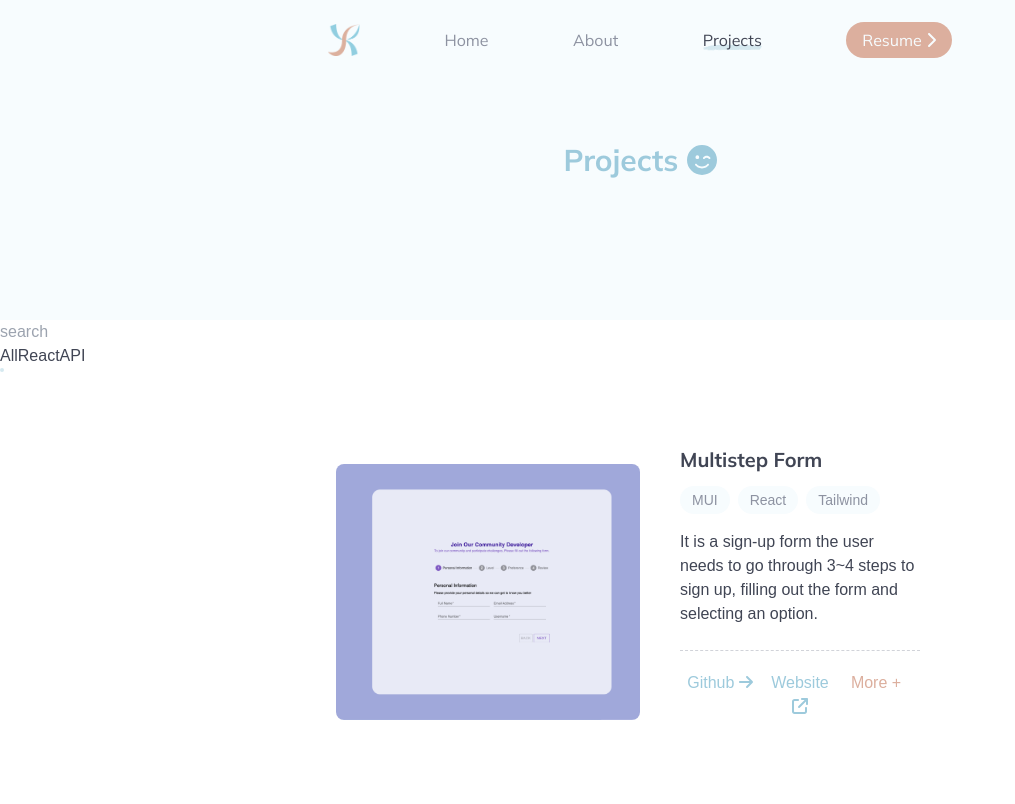
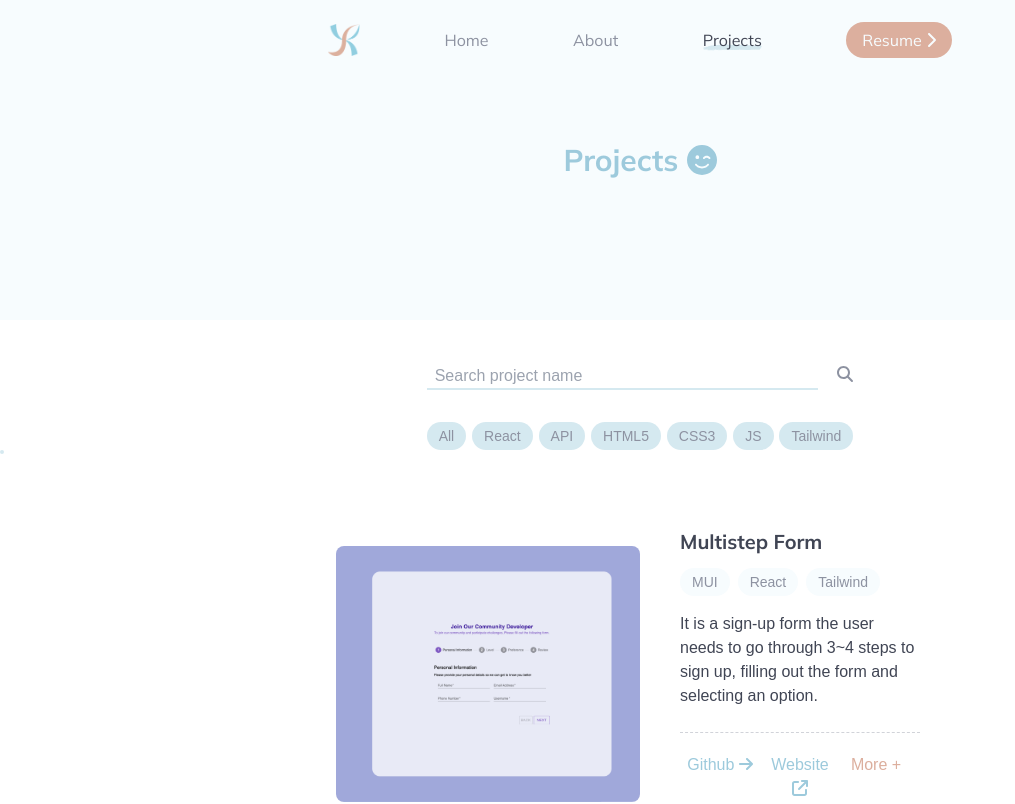
Before and after one commit to yoo-ran/portfolio, a React (Vite) app: page /projects in a window 1280 px wide. Shown: the top 804 px of the page, without its empty margins (0-1015 px from the left). Built offline with nearby package versions, Linux system fonts and the light colour scheme; a web font is replaced by a local one.

Commit message:
Filter, Search functionality

```diff
--- a/src/routes/Projects.jsx
+++ b/src/routes/Projects.jsx
@@ -1,6 +1,6 @@
-import { useEffect, useState} from 'react';
+import { useState} from 'react';
 import { FontAwesomeIcon } from '@fortawesome/react-fontawesome';
-import {faArrowRight, faArrowUpRightFromSquare, faFaceSmileWink} from '@fortawesome/free-solid-svg-icons';
+import {faArrowRight, faArrowUpRightFromSquare, faFaceSmileWink, faMagnifyingGlass} from '@fortawesome/free-solid-svg-icons';
 import gsap from 'gsap';
 import { ScrollTrigger} from "gsap/ScrollTrigger";
 import { Flip } from "gsap/Flip";
@@ -16,72 +16,43 @@ gsap.registerPlugin(useGSAP, Flip, ScrollTrigger);
 
 function Projects() {
   const [category, setCategory] = useState(projectData);
-  var filtered
-  console.log(category);
 
-  useEffect(()=>{
-    setCategory(projectData)
-  },[category])
 
   const handleBtns = (e) => {
     let word=e.target.value;
+    var filtered = []
+    projectData.forEach(prj => {
+      prj.keywords.forEach((keyword)=>{
+        if(keyword==word){
+          filtered.push(prj)
+        }
+      })
+    });
+    if(word=="All"){
+      filtered = projectData
+    }
+    setCategory(filtered)
+  }
 
-    switch (word) {
-      case "All":
-        setCategory(projectData)
-        break;
-
-      case "react":
-        filtered = projectData.filter(item=>item.kind === "react");
-        setCategory(filtered)
-        break;
-
-      case "api":
-        filtered = projectData.filter(item=>item.kind === "api");
-        setCategory(filtered)
-
-        break;
-
-      default:
-        break;
+  const handleSearch = (e) => {
+    // console.log(e.target.value);
+    var searched = []
+    let searchTitle = Array.from(e.target.value.toLowerCase())
+    console.log(searchTitle);
+    projectData.forEach((prj)=>{
+      let title = Array.from(prj.title.toLowerCase())
+      for (let i = 0; i < searchTitle.length; i++) {
+        console.log(searchTitle);
+        if(title[i]==searchTitle[i]){
+          searched.push(prj)
         }
       }
-
-  // const tl = useRef();
-
-  // let mm = gsap.matchMedia();
-  // useGSAP(() => {
-
-  //   mm.add("(min-width: 769px)", () => {
-  //     tl.current = gsap.timeline({
-  //       scrollTrigger: {
-  //         trigger: "#prjSection",
-  //         start: "top bottom",
-  //         end: "bottom bottom",
-  //         scrub: true,
-  //       }
-  //     })
-
-  //     Flip.fit("#circle", "#prj01", {
-  //       opacity:1,
-  //       duration: 0.1,
-  //       ease: "power1.inOut"
-  //     })
-  //     tl.current.add(Flip.fit("#circle", "#prj01", {
-  //       duration: 2,
-  //       ease: "power4.in"
-  //     })).add(Flip.fit("#circle", "#prj02", {
-  //       duration: 2,
-  //       ease: "power4.in"
-  //     })).add(Flip.fit("#circle", "#prj03", {
-  //       duration: 2,
-  //       ease: "power4.in"
-  //     })).add(Flip.fit("#circle", "#prj04", {
-  //       duration: 2,
-  //       ease: "power4.in"
-  //     }))
-  //   })
-
+    })
+    if(searchTitle.length==0){
+      searched = projectData;
+    }
+    setCategory(searched)
+  }
 
 
   // });
@@ -139,14 +110,22 @@ function Projects() {
       </section>
 
       {/* Filter Icon */}
-      <section>
-        <div>
-          <input type="search" placeholder='search'/>
+
+      <section className='flex justify-center items-center mt-10'>
+        <div className='flex flex-col justify-center items-center gap-y-8 w-10/12 md:w-4/12'>
+          <div className='w-full flex justify-between'>
+            <input type="search" placeholder='Search project name' onChange={(event)=>{handleSearch(event)}} className='border-b-2 border-lightBlue focus:outline-0 focus:border-gray transition duration-200 px-2 pt-1 w-11/12'/>
+            <button><FontAwesomeIcon icon={faMagnifyingGlass} className='text-gray'/></button>
           </div>
-        <div>
-            <button value={"all"} onClick={(event)=>{handleBtns(event);}}>All</button>
-            <button value={"react"} onClick={(event)=>{handleBtns(event);}}>React</button>
-            <button value={"api"} onClick={(event)=>{handleBtns(event);}}>API</button>
+          <div className='flex flex-wrap justify-between gap-y-4 w-full'>
+              <button value={"All"} onClick={(event)=>{handleBtns(event);}} className='bg-lightBlue rounded-full px-3 py-1 text-sm lg:text-xl text-gray hover:bg-gray hover:text-white'>All</button>
+              <button value={"React"} onClick={(event)=>{handleBtns(event);}} className='bg-lightBlue rounded-full px-3 py-1 text-sm lg:text-xl text-gray hover:bg-gray hover:text-white'>React</button>
+              <button value={"API"} onClick={(event)=>{handleBtns(event);}} className='bg-lightBlue rounded-full px-3 py-1 text-sm lg:text-xl text-gray hover:bg-gray hover:text-white'>API</button>
+              <button value={"HTML5"} onClick={(event)=>{handleBtns(event);}} className='bg-lightBlue rounded-full px-3 py-1 text-sm lg:text-xl text-gray hover:bg-gray hover:text-white'>HTML5</button>
+              <button value={"CSS3"} onClick={(event)=>{handleBtns(event);}} className='bg-lightBlue rounded-full px-3 py-1 text-sm lg:text-xl text-gray hover:bg-gray hover:text-white'>CSS3</button>
+              <button value={"JS"} onClick={(event)=>{handleBtns(event);}} className='bg-lightBlue rounded-full px-3 py-1 text-sm lg:text-xl text-gray hover:bg-gray hover:text-white'>JS</button>
+              <button value={"Tailwind"} onClick={(event)=>{handleBtns(event);}} className='bg-lightBlue rounded-full px-3 py-1 text-sm lg:text-xl text-gray hover:bg-gray hover:text-white'>Tailwind</button>
+          </div>
         </div>
       </section>
 
@@ -159,9 +138,9 @@ function Projects() {
                 <div className="px-6 py-4 w-full md:w-3/4">
                   <div className="font-bold text-xl mb-1 font-head">{item.title}</div>
                   <div className="pt-2 pb-2">
-                  <span className="inline-block bg-white rounded-full px-3 py-1 text-sm text-gray mr-2 mb-2">{item.keywords[0]}</span>
-                  <span className="inline-block bg-white rounded-full px-3 py-1 text-sm text-gray mr-2 mb-2">{item.keywords[1]}</span>
-                  <span className="inline-block bg-white rounded-full px-3 py-1 text-sm text-gray mr-2 mb-2">{item.keywords[2]}</span>
+                    {item.keywords.map((keyword,i) => (
+                      <span key={i} className="inline-block bg-white rounded-full px-3 py-1 text-sm text-gray mr-2 mb-2">{keyword}</span>
+                    ))}
                   </div>
                   <p className="text-gray-700 text-base pb-6">
                     {item.descrp}
```
Also changed, not shown: src/index.css. Lines whose indentation alone changed are shown as unchanged.
